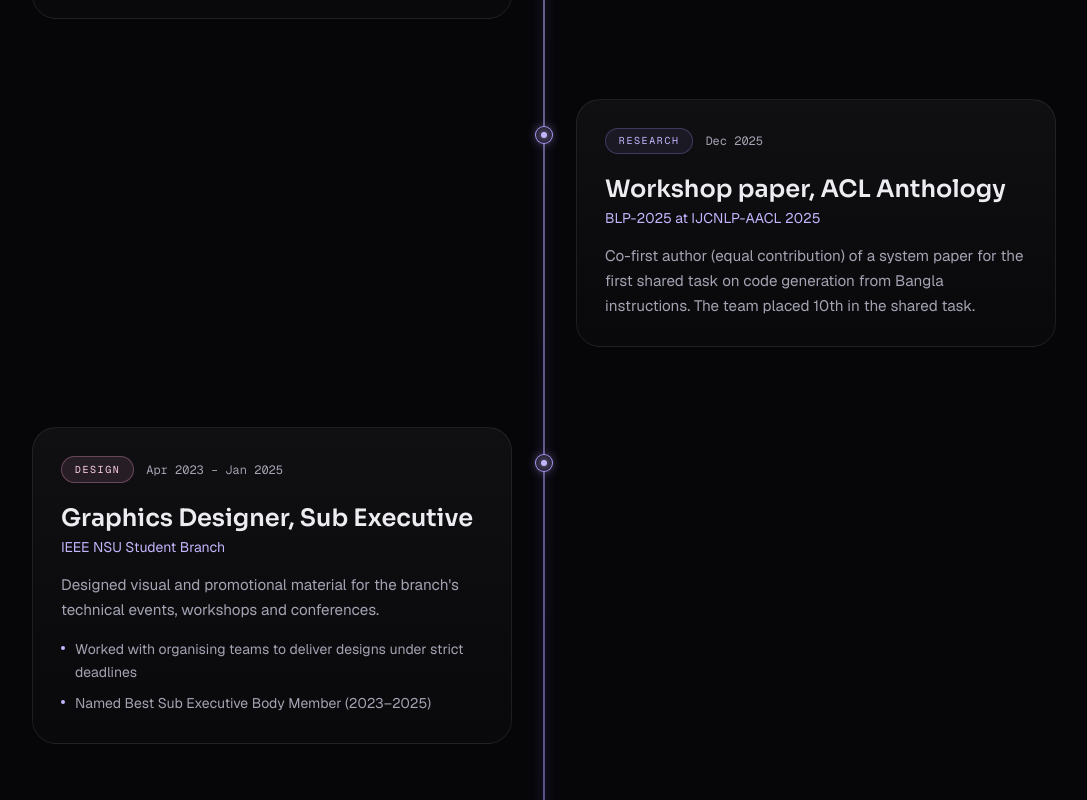
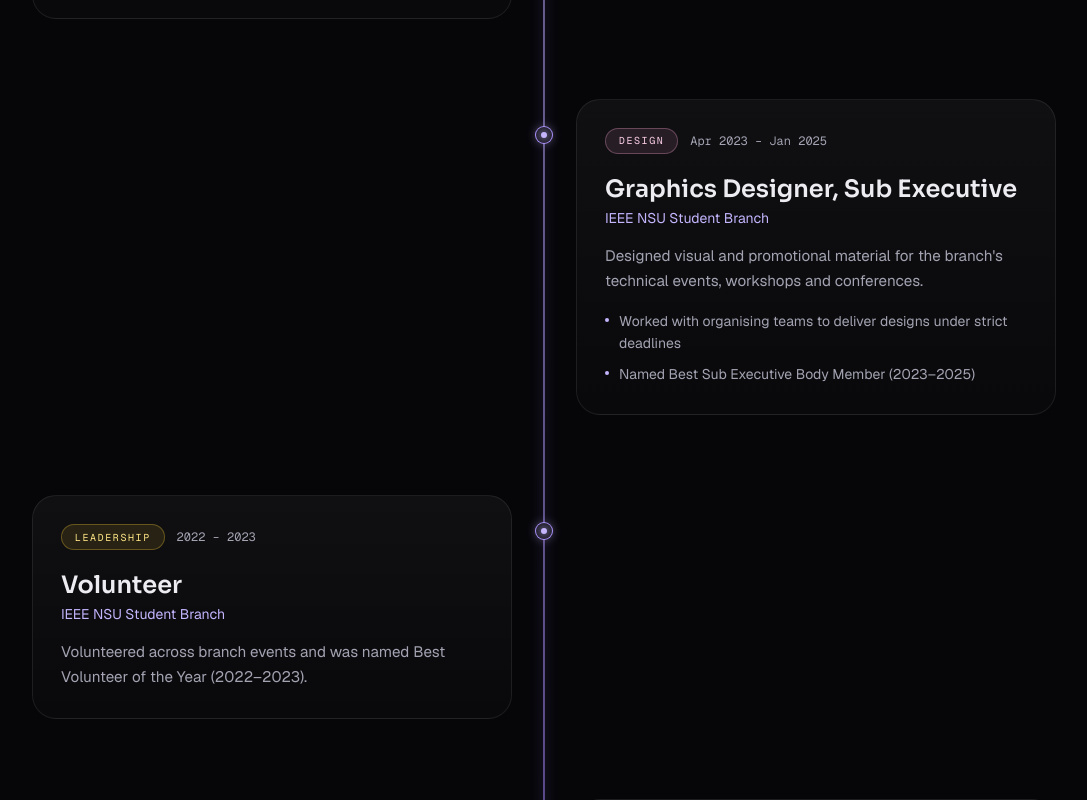
Before and after one commit to souwmo04/PERSONAL-DIGITAL-PORTFOLIO, a Next.js app: page / in a window 1280 px wide. Shown: the part 3620-4420 px from the top of the page, without its empty margins (96-1183 px from the left). Built offline with nearby package versions, Linux system fonts and the light colour scheme; no server answers.

Commit message:
content: drop the workshop paper card from the career timeline

```diff
--- a/src/app/cv/page.tsx
+++ b/src/app/cv/page.tsx
@@ -71,7 +71,7 @@ export default function CvPage() {
         <Section title="Experience">
           <ul className="space-y-4">
             {timeline
-              .filter((t) => t.kind !== "education" && !t.title.startsWith("Workshop paper"))
+              .filter((t) => t.kind !== "education")
               .map((t) => (
                 <li key={t.title}>
                   <p className="font-medium">
--- a/src/content/experience.ts
+++ b/src/content/experience.ts
@@ -13,14 +13,6 @@ export const timeline: TimelineEntry[] = [
       "Help write papers, analyse experiments and prepare work for international venues",
       "Working on DashLens, a vision-language approach to accessible dashboard question answering",
     ],
-    kind: "research",
-  },
-  {
-    period: "Dec 2025",
-    title: "Workshop paper, ACL Anthology",
-    org: "BLP-2025 at IJCNLP-AACL 2025",
-    detail:
-      "Co-first author (equal contribution) of a system paper for the first shared task on code generation from Bangla instructions. The team placed 10th in the shared task.",
     kind: "research",
   },
   {
```
